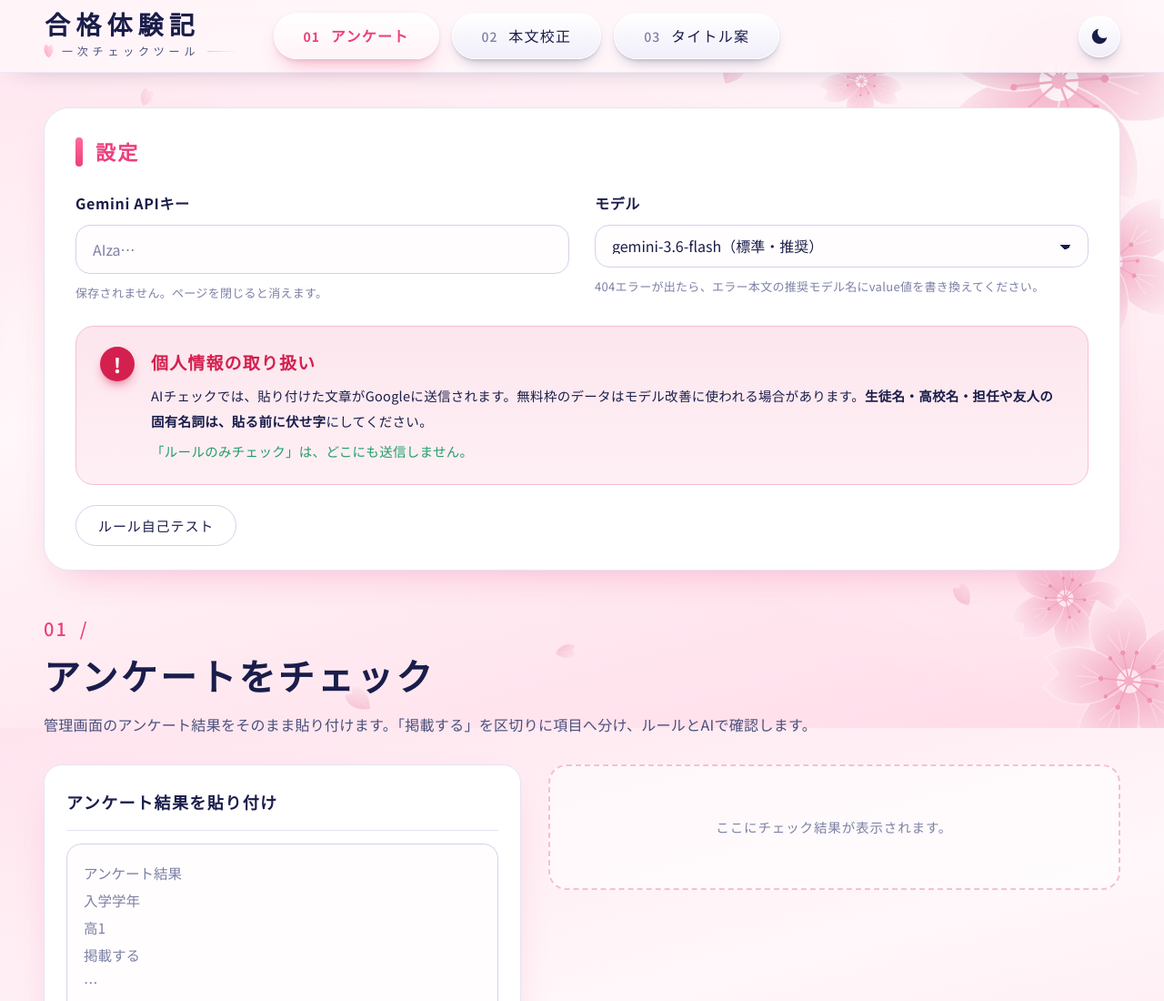
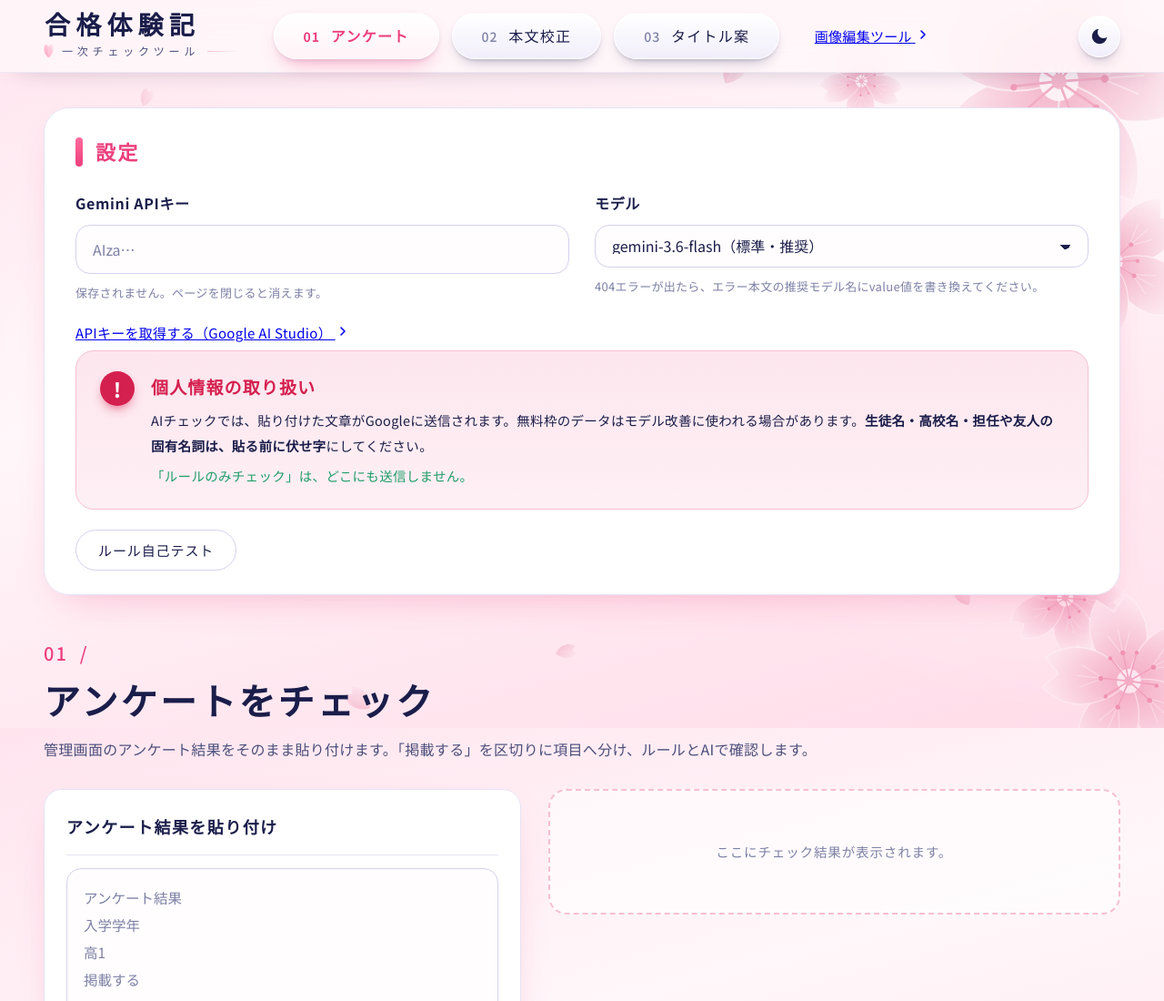
Before and after one commit to nayamiyotei/taikenki-checker, a plain HTML site: page index.html in a window 1280 px wide. Shown: the top 1100 px of the page at 91% size. Drawn offline with Linux system fonts and the light colour scheme; a web font is replaced by a local one.

Commit message:
Update index.html

```diff
--- a/index.html
+++ b/index.html
@@ -108,6 +108,10 @@
       </button>
     </nav>
 
+    <a class="tool-link" href="https://taikenki-image.pages.dev/" target="_blank" rel="noopener noreferrer" title="画像編集ツールを開く">
+      <span>画像編集ツール</span>
+      <svg viewBox="0 0 24 24" width="16" height="16" fill="none" stroke="currentColor" stroke-width="2.4" stroke-linecap="round" stroke-linejoin="round" aria-hidden="true"><path d="m9 6 6 6-6 6"/></svg>
+    </a>
     <button type="button" class="theme-btn" id="themeBtn" aria-label="ライト／ダークを切り替え" title="ライト／ダークを切り替え">
       <svg class="i-moon" viewBox="0 0 24 24" aria-hidden="true"><path d="M21 12.8A9 9 0 1 1 11.2 3a7 7 0 0 0 9.8 9.8z" fill="currentColor"/></svg>
       <svg class="i-sun" viewBox="0 0 24 24" aria-hidden="true"><circle cx="12" cy="12" r="4.3" fill="currentColor"/><g stroke="currentColor" stroke-width="2" stroke-linecap="round"><path d="M12 2.5v2.4M12 19.1v2.4M2.5 12h2.4M19.1 12h2.4M5.3 5.3L7 7M17 17l1.7 1.7M18.7 5.3L17 7M7 17l-1.7 1.7"/></g></svg>
@@ -126,6 +130,10 @@
         <label for="apiKey">Gemini APIキー</label>
         <input type="password" id="apiKey" placeholder="AIza…" autocomplete="off" spellcheck="false">
         <p class="hint">保存されません。ページを閉じると消えます。</p>
+        <a class="key-link" href="https://aistudio.google.com/apikey" target="_blank" rel="noopener noreferrer">
+          <span>APIキーを取得する（Google AI Studio）</span>
+          <svg viewBox="0 0 24 24" width="16" height="16" fill="none" stroke="currentColor" stroke-width="2.4" stroke-linecap="round" stroke-linejoin="round" aria-hidden="true"><path d="m9 6 6 6-6 6"/></svg>
+        </a>
       </div>
       <div>
         <label for="model">モデル</label>
```
